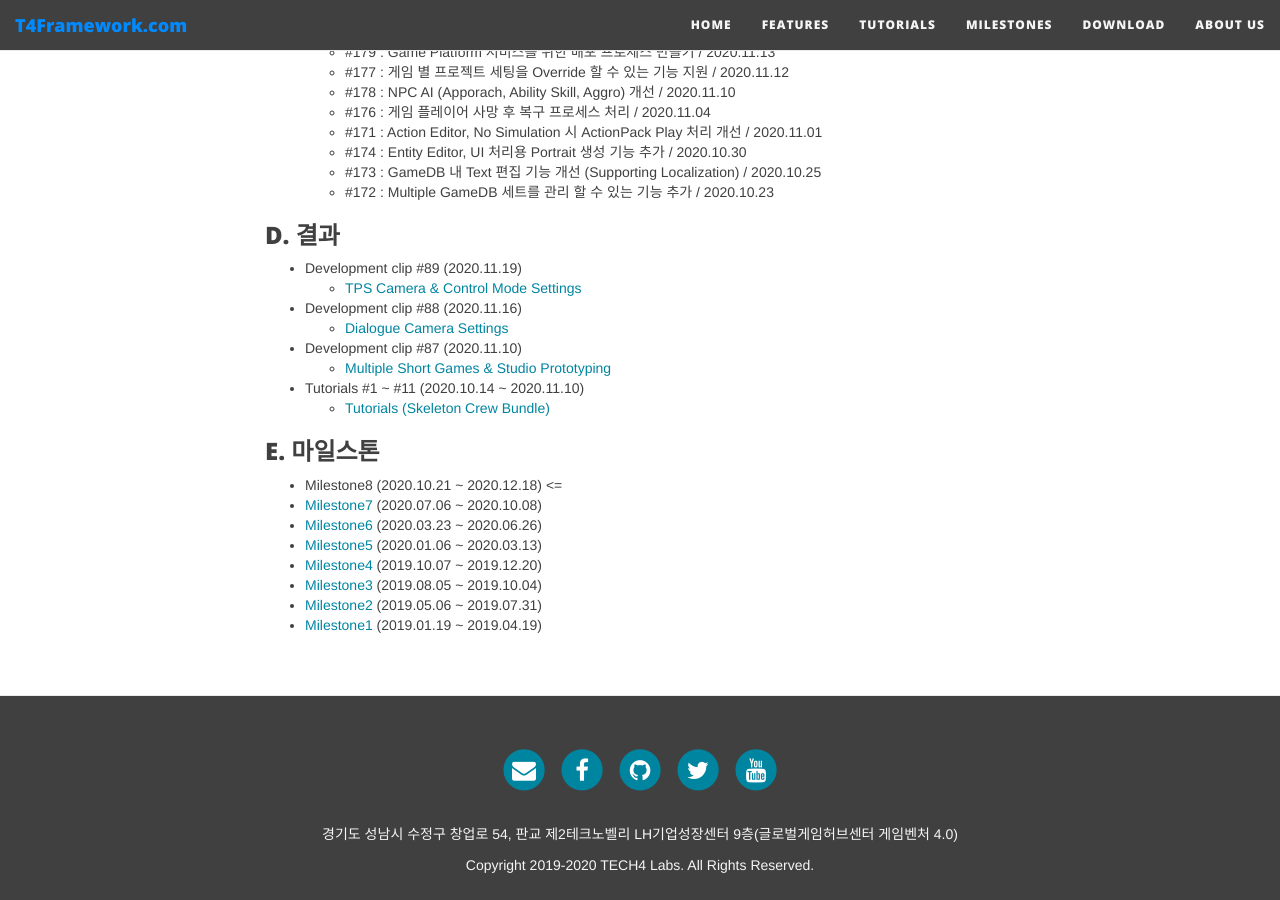
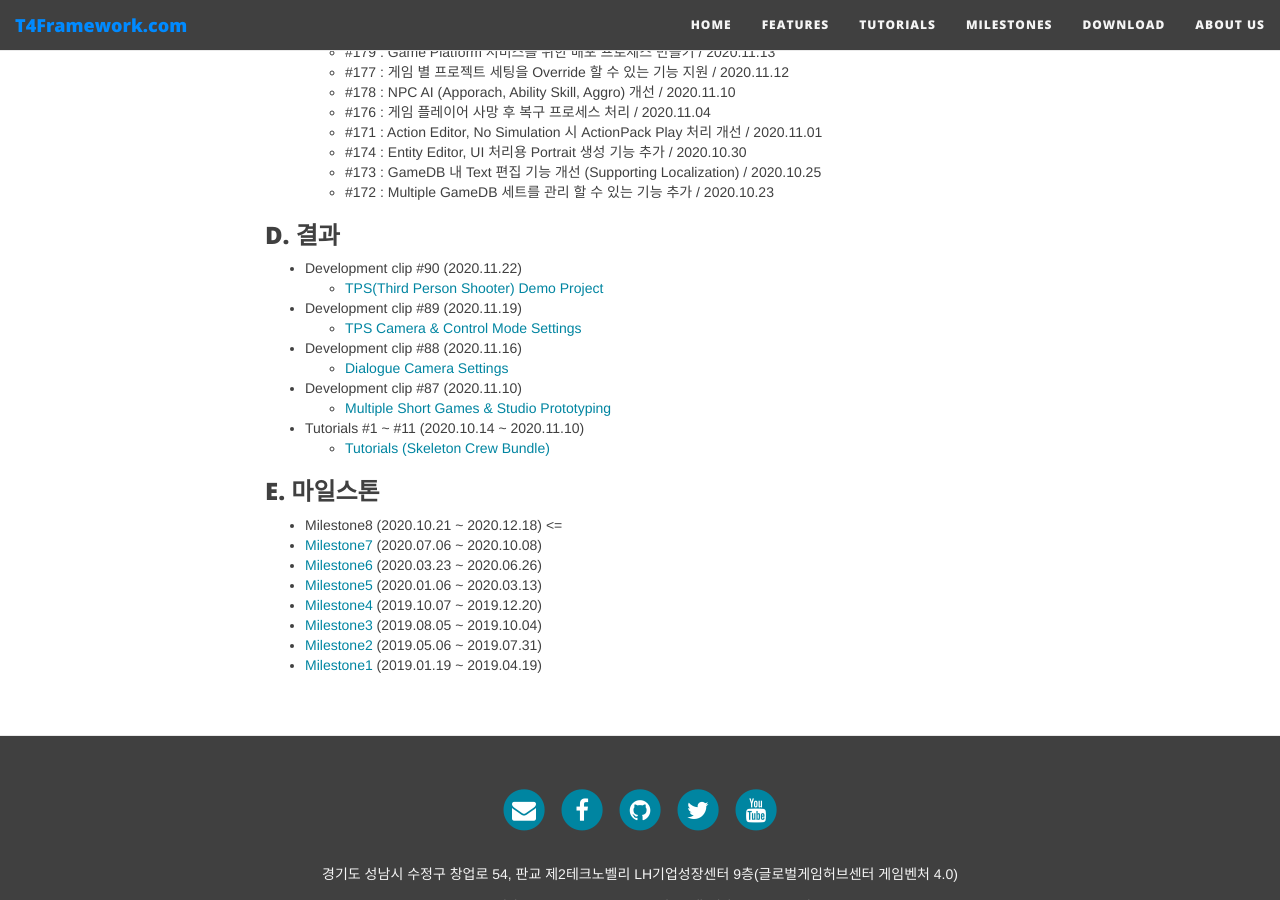
Before and after one commit to T4Framework/T4Framework_WebSite, a Jekyll site: the page built from docs/T4Framework_Milestone8_Achieved.md, in a window 1280 px wide and 900 px high, scrolled down 930 px. Built offline with Jekyll 4.4.1, drawn with Linux system fonts in a browser that asks for light colours; nearby versions of some CDN libraries.

Commit message:
dev clip 90

```diff
--- a/docs/T4Framework_Milestone8_Achieved.md
+++ b/docs/T4Framework_Milestone8_Achieved.md
@@ -47,6 +47,8 @@ subtitle: Milestone 8 (2020.10.21 ~ 2020.12.18)
 
 ### D. 결과
 
+- Development clip #90 (2020.11.22)
+  - [TPS(Third Person Shooter) Demo Project](https://youtu.be/JlByN57UBUY){: target="_blank" }
 - Development clip #89 (2020.11.19)
   - [TPS Camera & Control Mode Settings](https://youtu.be/6rDruFJubmY){: target="_blank" }
 - Development clip #88 (2020.11.16)
--- a/docs/index.html
+++ b/docs/index.html
@@ -28,8 +28,8 @@ subtitle: The Most Powerful MMO Action RPG Framework for UE4
 <center><b>Tutorials : Skeleton Crew Bundle  #11 (New Features) - 2020.11.10</b><br />
 <a href="https://t4framework.com/T4Framework_Tutorials"><b>More Tutorials...</b></a></center>
 <hr />
-<div class="embed-container"><iframe src="https://www.youtube.com/embed/6rDruFJubmY" frameborder="0" width="1280" height="720"></iframe></div>
-<center><b>TPS(Third Person Shooter) Camera & Control Mode Settings - 2020.11.19</b><br />
+<div class="embed-container"><iframe src="https://www.youtube.com/embed/JlByN57UBUY" frameborder="0" width="1280" height="720"></iframe></div>
+<center><b>TPS(Third Person Shooter) Demo Project - 2020.11.22</b><br />
 <a href="https://t4framework.com/T4Framework_Features"><b>More Features...</b></a></center>
 
 <hr />
```
Also changed, not shown: docs/T4Framework_Features.md (+1 -1 lines), docs/T4Framework_Features_FlexibleFramework.md (+1 -1 lines).
